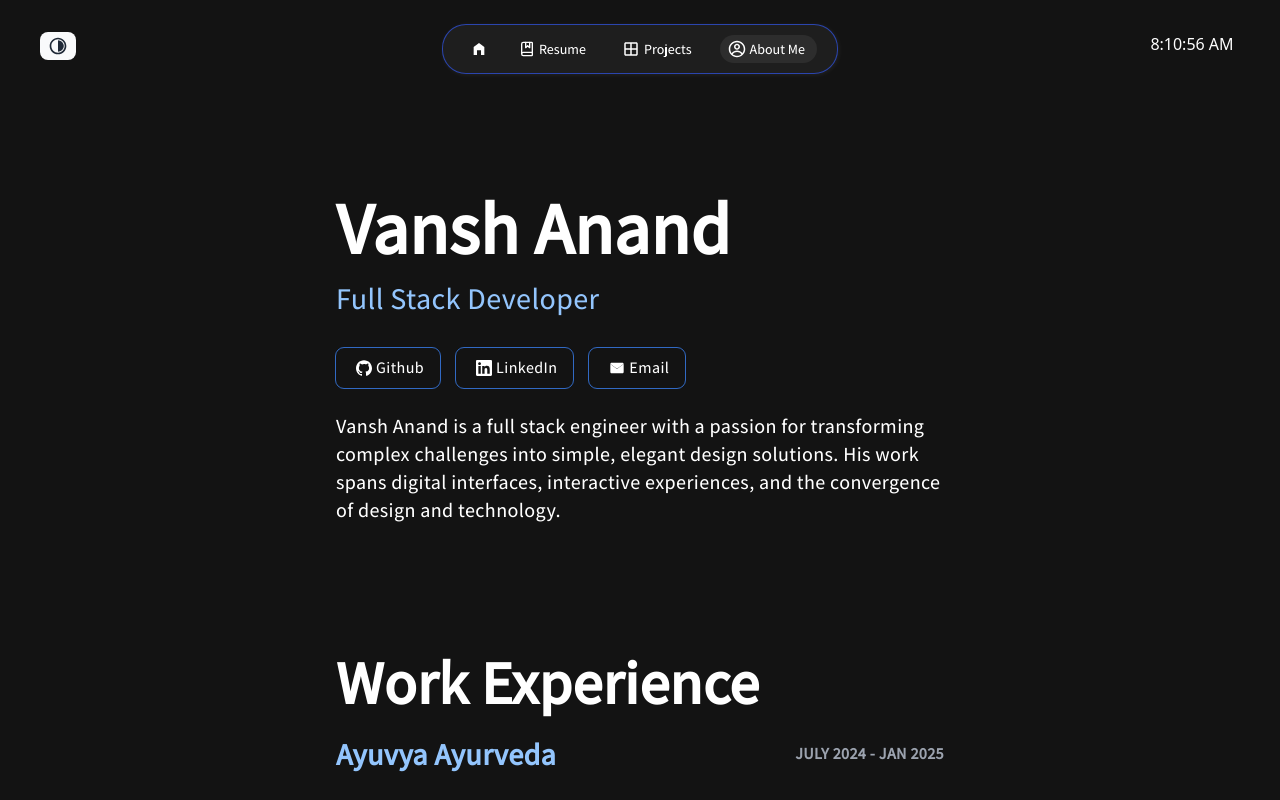
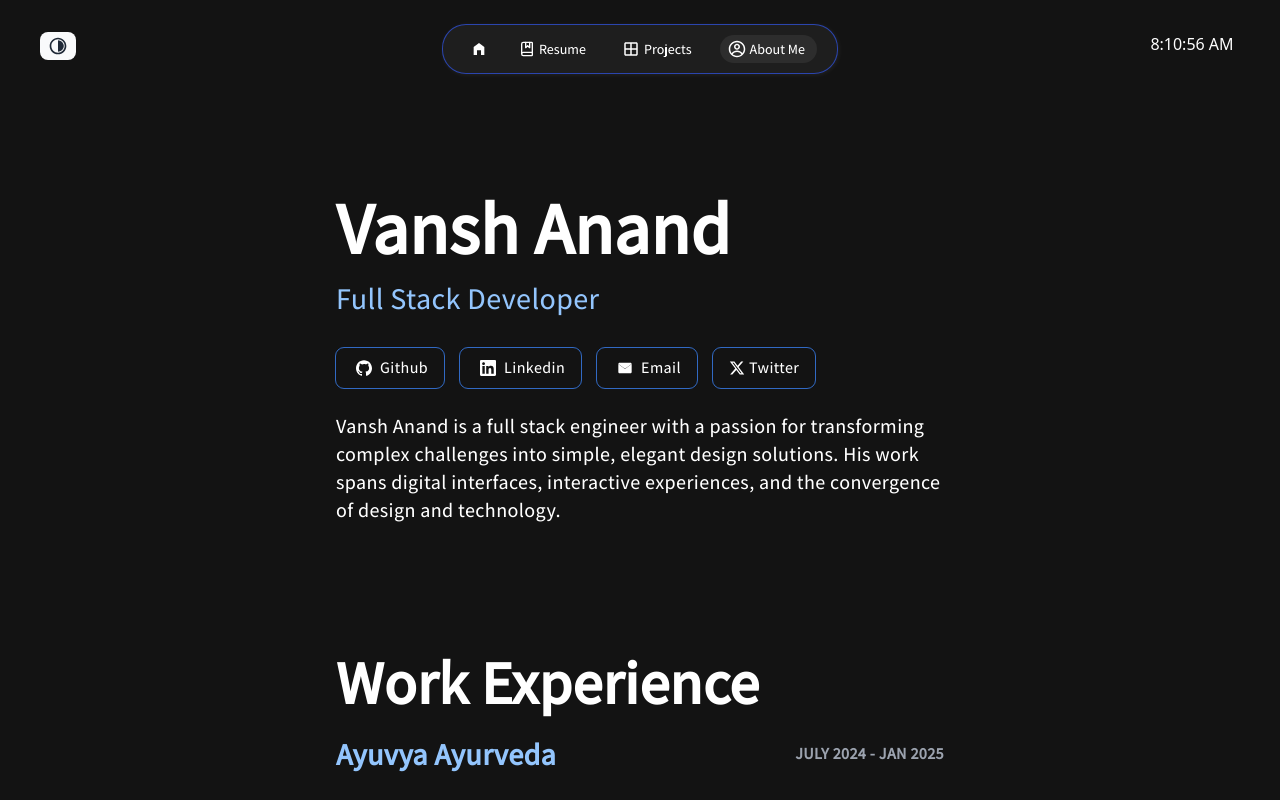
Before and after one commit to vanshanand34/Vansh-Portfolio, a Next.js app: page /about-me in a window 1280 px wide. Shown: the top 800 px of the page. Built offline with nearby package versions, Linux system fonts and the light colour scheme.

Commit message:
feat: Added twitter link and fixed structure of link icons component

```diff
--- a/app/components/LinkButtons.tsx
+++ b/app/components/LinkButtons.tsx
@@ -4,6 +4,8 @@ import Link from "next/link";
 import GithubLogo from "@/public/GithubLogo";
 import LinkedinLogo from "@/public/LinkedinLogo";
 import GmailLogo from "@/public/GmailLogo";
+import { FaXTwitter } from "react-icons/fa6";
+import { LinkButtonIcons } from "./LinkIcons";
 
 export default function LinkButtons(
     { isHomePage = false, width = 18, height = 18 }: { isHomePage?: boolean, width?: number, height?: number }
@@ -13,65 +15,45 @@ export default function LinkButtons(
         isHomePage ? <LinkButtonIcons width={width} height={height} /> :
             (
                 <div className="md:py-4 inline-flex items-center gap-4 flex-wrap">
-                    <Link href="https://github.com/vanshanand34">
-                        <button className="inline-flex items-center justify-between
-                        py-2 px-2 md:px-4 rounded-lg outline outline-1 dark:outline-[#3b83f6c6] outline-[#3b83f6d4]
-                        hover:outline-none hover:bg-sky-600 hover:text-white
-                        dark:hover:outline-none dark:hover:bg-[#343434] text-[#393939] dark:text-white">
-                            <GithubLogo width={width} height={height} />
-                            <div className="text-sm md:text-base md:block hidden">
-                                Github
-                            </div>
-                        </button>
-                    </Link>
-                    <Link href="https://www.linkedin.com/in/anandvansh/">
-                        <button className="inline-flex items-center justify-between
-                        py-2 px-2 md:px-4 rounded-lg outline outline-1 dark:outline-[#3b83f6c6] outline-[#3b83f6d4]
-                        hover:outline-none hover:bg-sky-600 hover:text-white
-                        dark:hover:outline-none dark:hover:bg-[#343434] text-[#393939] dark:text-white">
-                            <LinkedinLogo width={width} height={height} />
-                            <div className="text-sm md:text-base md:block hidden">
-                                LinkedIn
-                            </div>
-                        </button>
-                    </Link>
-                    <Link href="mailto:anandvansh34@gmail.com">
-                        <button className="inline-flex items-center justify-between
-                        py-2 px-2 md:px-4 rounded-lg outline outline-1 dark:outline-[#3b83f6c6] outline-[#3b83f6d4]
-                        hover:outline-none hover:bg-sky-600 hover:text-white
-                        dark:hover:outline-none dark:hover:bg-[#343434] text-[#393939] dark:text-white">
-                            <GmailLogo width={width} height={height} />
-                            <div className="text-sm md:text-base md:block hidden">
-                                Email
-                            </div>
-                        </button>
-                    </Link>
+
+                    <LinkButton linkSrc="https://github.com/vanshanand34"
+                        svgElement={<GithubLogo width={width} height={height} />}
+                        linkTitle="Github"
+                    />
+
+                    <LinkButton linkSrc="https://www.linkedin.com/in/anandvansh/"
+                        svgElement={<LinkedinLogo width={width} height={height} />}
+                        linkTitle="Linkedin"
+                    />
+
+                    <LinkButton linkSrc="mailto:anandvansh34@gmail.com"
+                        svgElement={<GmailLogo width={width} height={height} />}
+                        linkTitle="Email"
+                    />
+                    <LinkButton linkSrc="https://x.com/anandvansh26"
+                        svgElement={<FaXTwitter />}
+                        linkTitle="Twitter"
+                    />
                 </div>
             )
     )
 }
 
-function LinkButtonIcons({ width, height }: { width: number, height: number }) {
-
-    const linkStyles = "inline-flex items-center space-between hover:outline-none hover:bg-sky-500 hover:text-white dark:hover:bg-gray-700 dark:hover:text-inherit md:font-semibold p-1 sm:p-2 rounded-lg outline outline-1 outline-[#1e1e1e] dark:outline-white dark:hover:outline-none text-[#3c3c3c]";
+function LinkButton(
+    { linkSrc, svgElement, linkTitle }:
+        { linkSrc: string, svgElement: JSX.Element, linkTitle: string }
+) {
     return (
-        <div className="md:py-4 inline-flex items-center gap-x-2 sm:gap-x-3 flex-wrap">
-            <Link href="https://github.com/vanshanand34">
-                <div className={`${linkStyles}`}>
-                    <GithubLogo width={width} height={height} />
+        <Link href={linkSrc}>
+            <button type="button" className="inline-flex items-center justify-between
+                        py-2 px-2 md:px-4 rounded-lg outline outline-1 dark:outline-[#3b83f6c6] outline-[#3b83f6d4]
+                        hover:outline-none hover:bg-sky-600 hover:text-white
+                        dark:hover:outline-none dark:hover:bg-[#343434] text-[#393939] dark:text-white">
+                {svgElement}
+                <div className="pl-1 text-sm md:text-base md:block hidden">
+                    {linkTitle}
                 </div>
-            </Link>
-            <Link href="https://www.linkedin.com/in/anandvansh/">
-                <div className={`${linkStyles}`}>
-                    <LinkedinLogo width={width} height={height} />
-                </div>
-            </Link>
-            <Link href="mailto:anandvansh34@gmail.com">
-                <div className={`${linkStyles}`}>
-                    <GmailLogo width={width} height={height} />
-                </div>
-            </Link>
-        </div>
-
+            </button>
+        </Link>
     )
 }
--- /dev/null
+++ b/app/components/LinkIcons.tsx
@@ -0,0 +1,37 @@
+import React from "react";
+import Link from "next/link";
+import GithubLogo from "@/public/GithubLogo";
+import LinkedinLogo from "@/public/LinkedinLogo";
+import GmailLogo from "@/public/GmailLogo";
+import { FaXTwitter } from "react-icons/fa6";
+
+
+export function LinkButtonIcons({ width, height }: { width: number, height: number }) {
+
+    const linkStyles = "inline-flex items-center space-between hover:outline-none hover:bg-sky-500 hover:text-white dark:hover:bg-gray-700 dark:hover:text-inherit md:font-semibold p-1 sm:p-2 rounded-lg outline outline-1 outline-[#1e1e1e] dark:outline-white dark:hover:outline-none text-[#3c3c3c]";
+    return (
+        <div className="md:py-4 inline-flex items-center gap-x-2 sm:gap-x-3 flex-wrap">
+            <Link href="https://github.com/vanshanand34">
+                <div className={`${linkStyles}`}>
+                    <GithubLogo width={width} height={height} />
+                </div>
+            </Link>
+            <Link href="https://www.linkedin.com/in/anandvansh/">
+                <div className={`${linkStyles}`}>
+                    <LinkedinLogo width={width} height={height} />
+                </div>
+            </Link>
+            <Link href="mailto:anandvansh34@gmail.com">
+                <div className={`${linkStyles}`}>
+                    <GmailLogo width={width} height={height} />
+                </div>
+            </Link>
+            <Link href="https://x.com/anandvansh26">
+                <div className={`${linkStyles}`}>
+                    <FaXTwitter />
+                </div>
+            </Link>
+        </div>
+
+    )
+}
```
